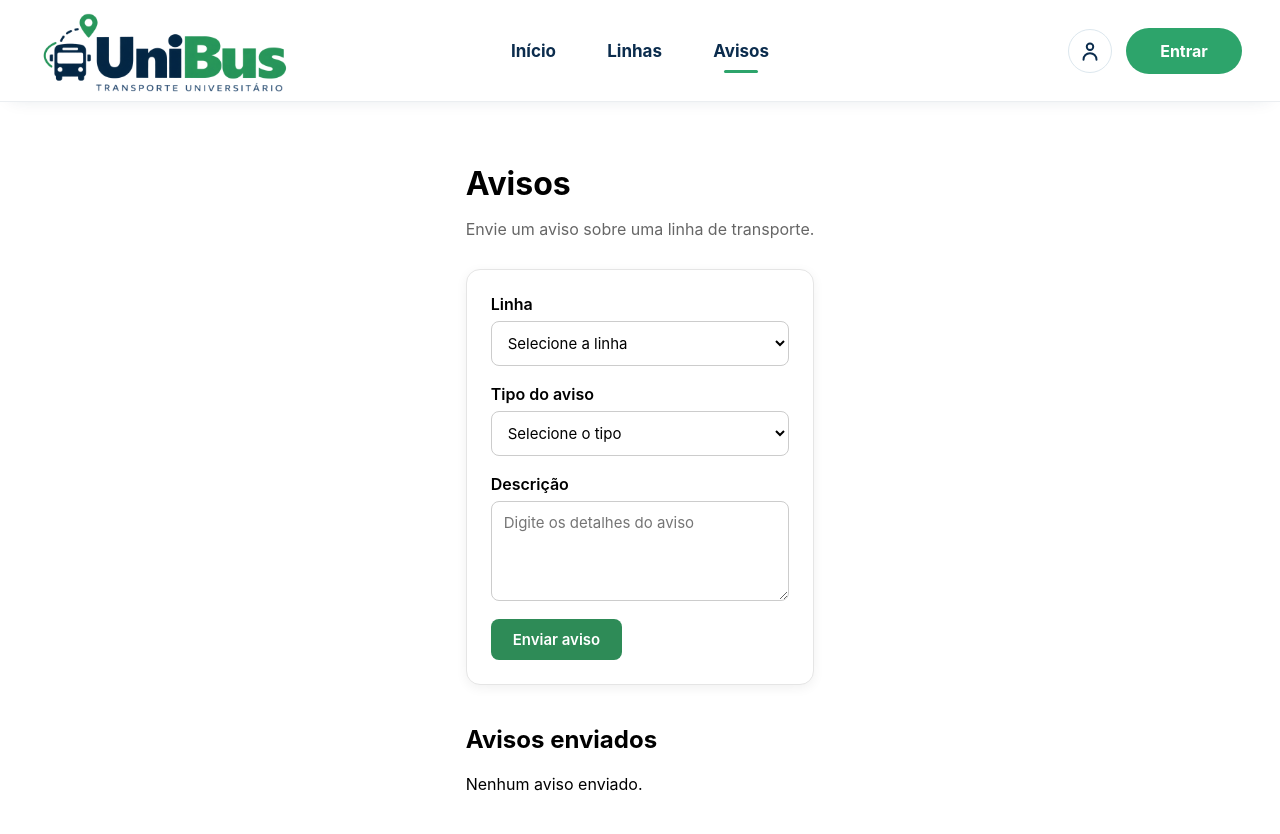
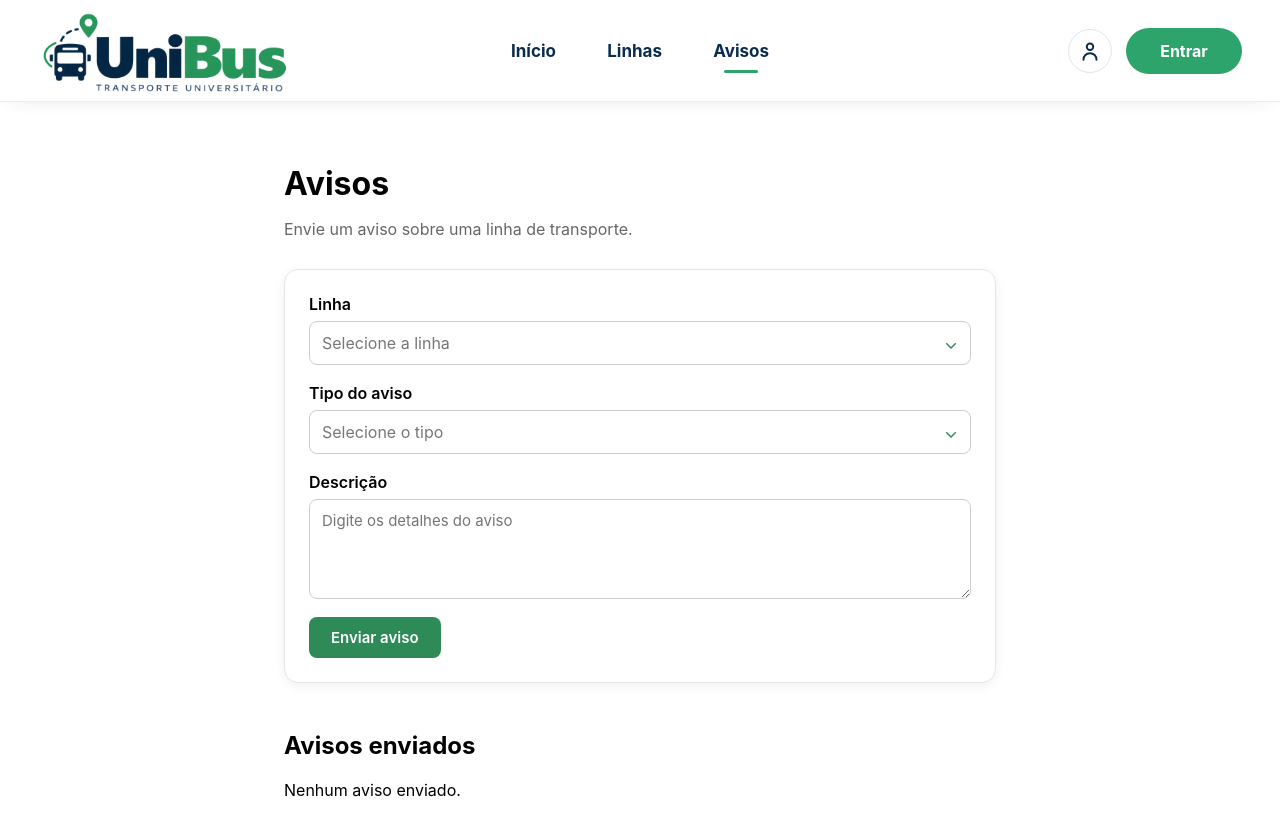
Before and after one commit to belyisa-bit/UniBus, a React (Vite) app in the folder unibus-frontend/: page /avisos in a window 1280 px wide. Shown: the top 834 px of the page. Built offline with nearby package versions, Linux system fonts and the light colour scheme.

Commit message:
fix(frontend): melhora seletores da pagina de avisos

```diff
--- a/unibus-frontend/src/pages/Avisos.jsx
+++ b/unibus-frontend/src/pages/Avisos.jsx
@@ -36,6 +36,43 @@ function Avisos() {
     setDescricao("")
   }
 
+  function selecionarOpcao(event, setter) {
+    setter(event.currentTarget.value)
+    event.currentTarget.closest("details").open = false
+  }
+
+  function SeletorAviso({ id, label, value, placeholder, options, onChange }) {
+    const textoSelecionado = options.find((option) => option.value === value)?.label
+
+    return (
+      <div className="aviso-campo">
+        <label id={`${id}-label`}>{label}</label>
+
+        <details className="aviso-seletor">
+          <summary aria-labelledby={`${id}-label`}>
+            <span className={value ? "" : "aviso-seletor-placeholder"}>
+              {textoSelecionado || placeholder}
+            </span>
+          </summary>
+
+          <div className="aviso-opcoes" role="listbox" aria-labelledby={`${id}-label`}>
+            {options.map((option) => (
+              <button
+                key={option.value}
+                type="button"
+                value={option.value}
+                className={option.value === value ? "selecionado" : ""}
+                onClick={onChange}
+              >
+                {option.label}
+              </button>
+            ))}
+          </div>
+        </details>
+      </div>
+    )
+  }
+
   return (
     <main className="avisos-page">
       <h1 className="avisos-titulo">Avisos</h1>
@@ -45,41 +82,28 @@ function Avisos() {
       </p>
 
       <form className="aviso-form" onSubmit={enviarAviso}>
-        <div className="aviso-campo">
-          <label htmlFor="linha">Linha</label>
+        <SeletorAviso
+          id="linha"
+          label="Linha"
+          value={linha}
+          placeholder="Selecione a linha"
+          options={linhas.map((item) => ({ value: item.nome, label: item.nome }))}
+          onChange={(event) => selecionarOpcao(event, setLinha)}
+        />
 
-          <select
-            id="linha"
-            value={linha}
-            onChange={(event) => setLinha(event.target.value)}
-            required
-          >
-            <option value="">Selecione a linha</option>
-
-            {linhas.map((item) => (
-              <option key={item.id} value={item.nome}>
-                {item.nome}
-              </option>
-            ))}
-          </select>
-        </div>
-
-        <div className="aviso-campo">
-          <label htmlFor="tipo">Tipo do aviso</label>
-
-          <select
-            id="tipo"
-            value={tipo}
-            onChange={(event) => setTipo(event.target.value)}
-            required
-          >
-            <option value="">Selecione o tipo</option>
-            <option value="ATRASO">Atraso</option>
-            <option value="LOTADO">Lotado</option>
-            <option value="PASSOU_AGORA">Passou agora</option>
-            <option value="CANCELADO">Cancelado</option>
-          </select>
-        </div>
+        <SeletorAviso
+          id="tipo"
+          label="Tipo do aviso"
+          value={tipo}
+          placeholder="Selecione o tipo"
+          options={[
+            { value: "ATRASO", label: "Atraso" },
+            { value: "LOTADO", label: "Lotado" },
+            { value: "PASSOU_AGORA", label: "Passou agora" },
+            { value: "CANCELADO", label: "Cancelado" },
+          ]}
+          onChange={(event) => selecionarOpcao(event, setTipo)}
+        />
 
         <div className="aviso-campo">
           <label htmlFor="descricao">Descrição</label>
--- a/unibus-frontend/src/styles/Avisos.css
+++ b/unibus-frontend/src/styles/Avisos.css
@@ -1,5 +1,5 @@
 .avisos-page {
-  max-width: 1100px;
+  width: min(100% - 48px, 760px);
   margin: 0 auto;
   padding: 40px 24px 60px;
 }
@@ -16,7 +16,7 @@
 }
 
 .aviso-form {
-  max-width: 650px;
+  width: 100%;
   padding: 24px;
   background: #fff;
   border: 1px solid #e5e5e5;
@@ -36,7 +36,6 @@
 }
 
 .aviso-campo input,
-.aviso-campo select,
 .aviso-campo textarea {
   width: 100%;
   box-sizing: border-box;
@@ -48,8 +47,70 @@
   background: #fff;
 }
 
+.aviso-seletor {
+  width: 100%;
+}
+
+.aviso-seletor summary {
+  display: flex;
+  align-items: center;
+  justify-content: space-between;
+  min-height: 44px;
+  padding: 11px 12px;
+  border: 1px solid #ccc;
+  border-radius: 8px;
+  background: #fff;
+  cursor: pointer;
+  list-style: none;
+}
+
+.aviso-seletor summary::-webkit-details-marker {
+  display: none;
+}
+
+.aviso-seletor summary::after {
+  content: "⌄";
+  color: #2e8b57;
+  font-size: 18px;
+  line-height: 1;
+}
+
+.aviso-seletor[open] summary {
+  border-color: #2e8b57;
+  border-radius: 8px 8px 0 0;
+}
+
+.aviso-seletor-placeholder {
+  color: #777;
+}
+
+.aviso-opcoes {
+  max-height: 220px;
+  overflow-y: auto;
+  border: 1px solid #2e8b57;
+  border-top: 0;
+  border-radius: 0 0 8px 8px;
+  background: #fff;
+}
+
+.aviso-opcoes button {
+  display: block;
+  width: 100%;
+  padding: 10px 12px;
+  border: 0;
+  background: #fff;
+  color: inherit;
+  text-align: left;
+  cursor: pointer;
+}
+
+.aviso-opcoes button:hover,
+.aviso-opcoes button.selecionado {
+  background: #eef8f1;
+  color: #216d45;
+}
+
 .aviso-campo input:focus,
-.aviso-campo select:focus,
 .aviso-campo textarea:focus {
   outline: none;
   border-color: #2e8b57;
@@ -76,7 +137,7 @@
 }
 
 .avisos-enviados {
-  margin-top: 40px;
+  margin-top: 48px;
 }
 
 .avisos-enviados h2 {
@@ -84,7 +145,7 @@
 }
 
 .aviso-card {
-  max-width: 650px;
+  width: 100%;
   margin-bottom: 14px;
   padding: 18px 20px;
   background: #fff;
```
